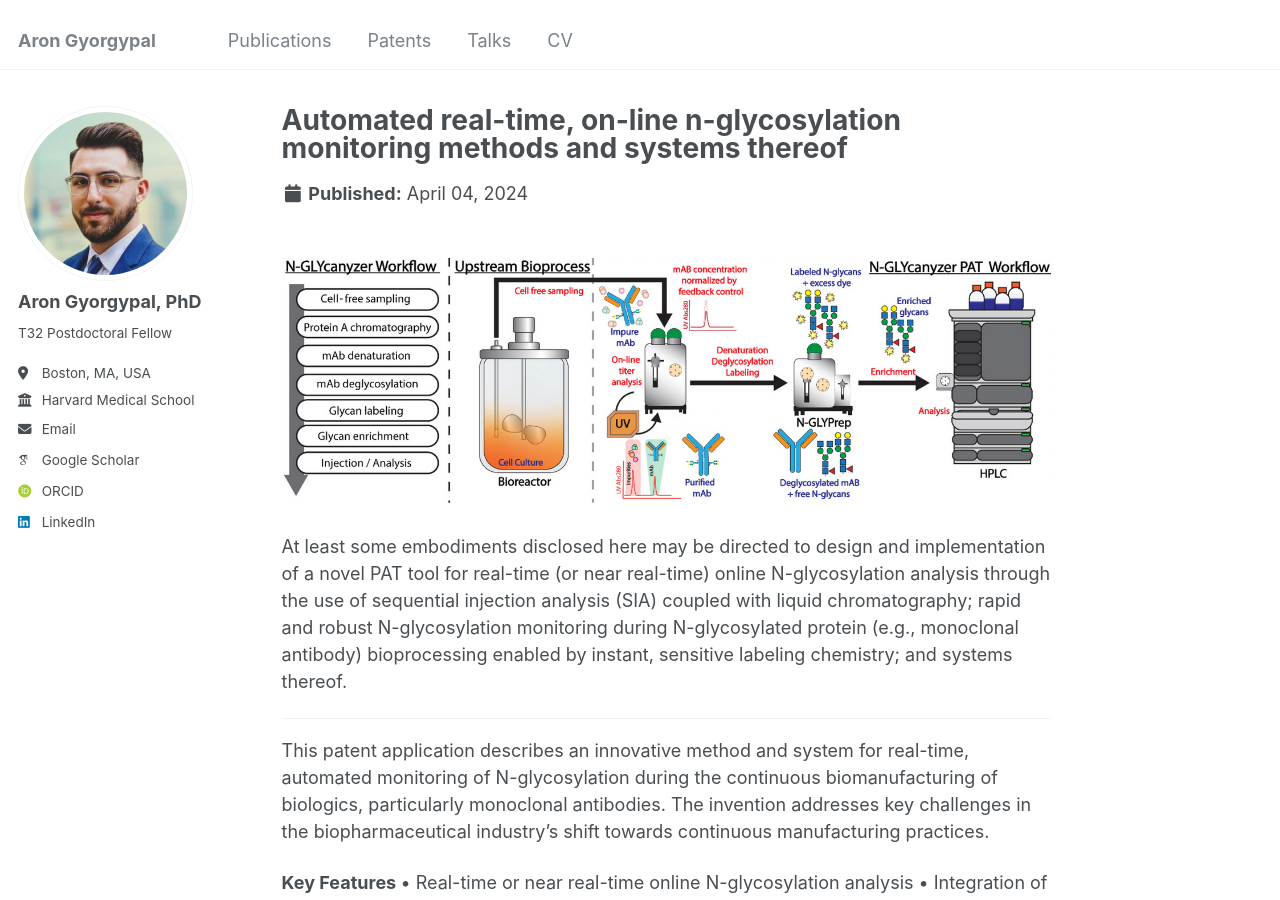
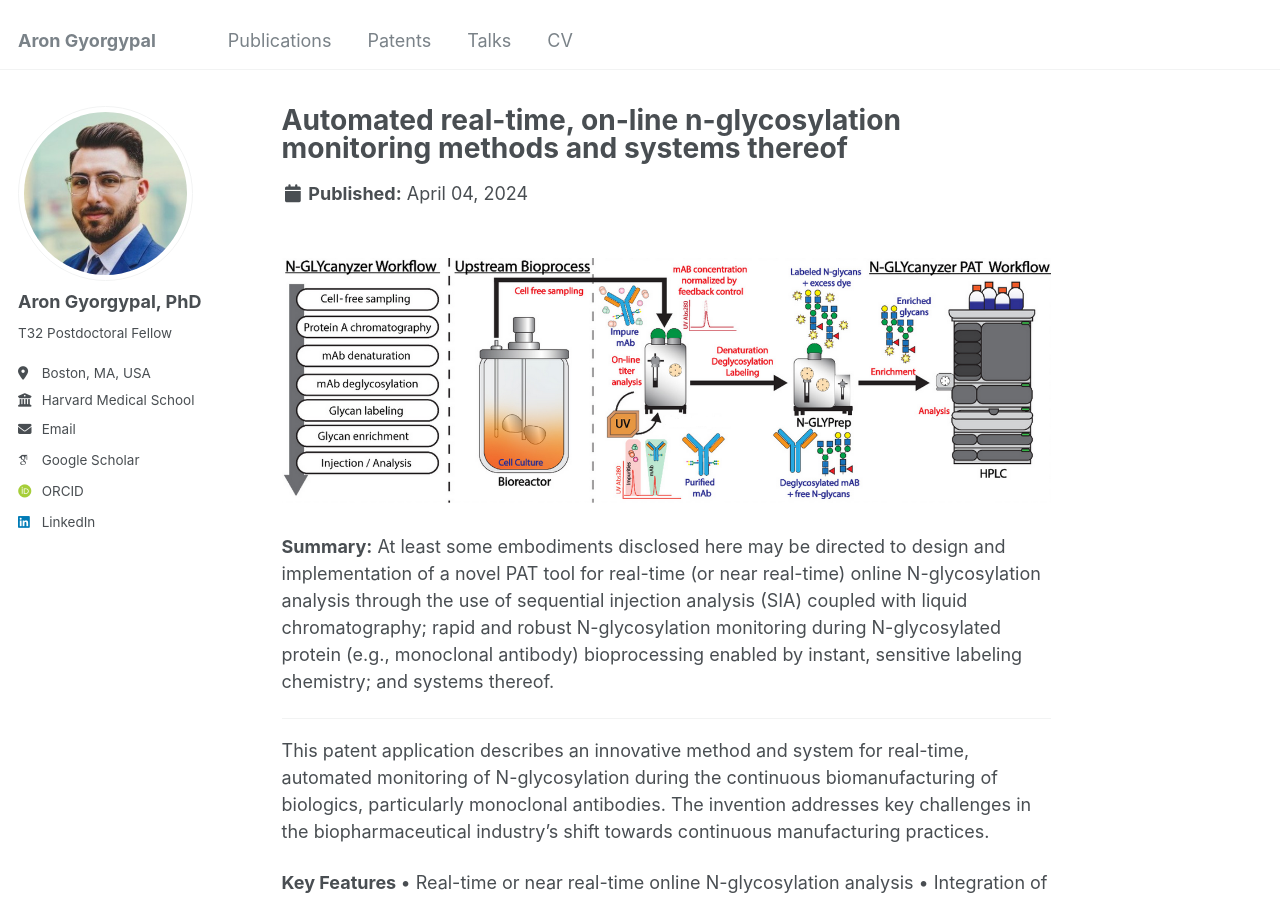
Before and after one commit to AGyorgypal/AGyorgypal.github.io, a Jekyll site: the page built from _patents/NGLYcanyzer.md, in a window 1280 px wide and 900 px high. Built offline with Jekyll 4.4.1, drawn with Linux system fonts in a browser that asks for light colours; some web fonts are replaced.

Commit message:
Update NGLYcanyzer.md

```diff
--- a/_patents/NGLYcanyzer.md
+++ b/_patents/NGLYcanyzer.md
@@ -11,7 +11,7 @@
 
 <br/><img src='/files/GLYCanyzer.png'>
 
-At least some embodiments disclosed here may be directed to design and implementation of a novel PAT tool for real-time (or near real-time) online N-glycosylation analysis through the use of sequential injection analysis (SIA) coupled with liquid chromatography; rapid and robust N-glycosylation monitoring during N-glycosylated protein (e.g., monoclonal antibody) bioprocessing enabled by instant, sensitive labeling chemistry; and systems thereof.
+<b>Summary:</b> At least some embodiments disclosed here may be directed to design and implementation of a novel PAT tool for real-time (or near real-time) online N-glycosylation analysis through the use of sequential injection analysis (SIA) coupled with liquid chromatography; rapid and robust N-glycosylation monitoring during N-glycosylated protein (e.g., monoclonal antibody) bioprocessing enabled by instant, sensitive labeling chemistry; and systems thereof.
 
 ---
 
@@ -52,3 +52,5 @@
 •	Supports the development of personalized biologic therapies
 
 This innovation represents a significant advancement in biopharmaceutical manufacturing technology, addressing critical challenges in product quality control, process efficiency, and regulatory compliance. It has the potential to accelerate the development of new biologics and improve the consistency and quality of existing products, shaping the future of biological drug production.
+
+---
```
